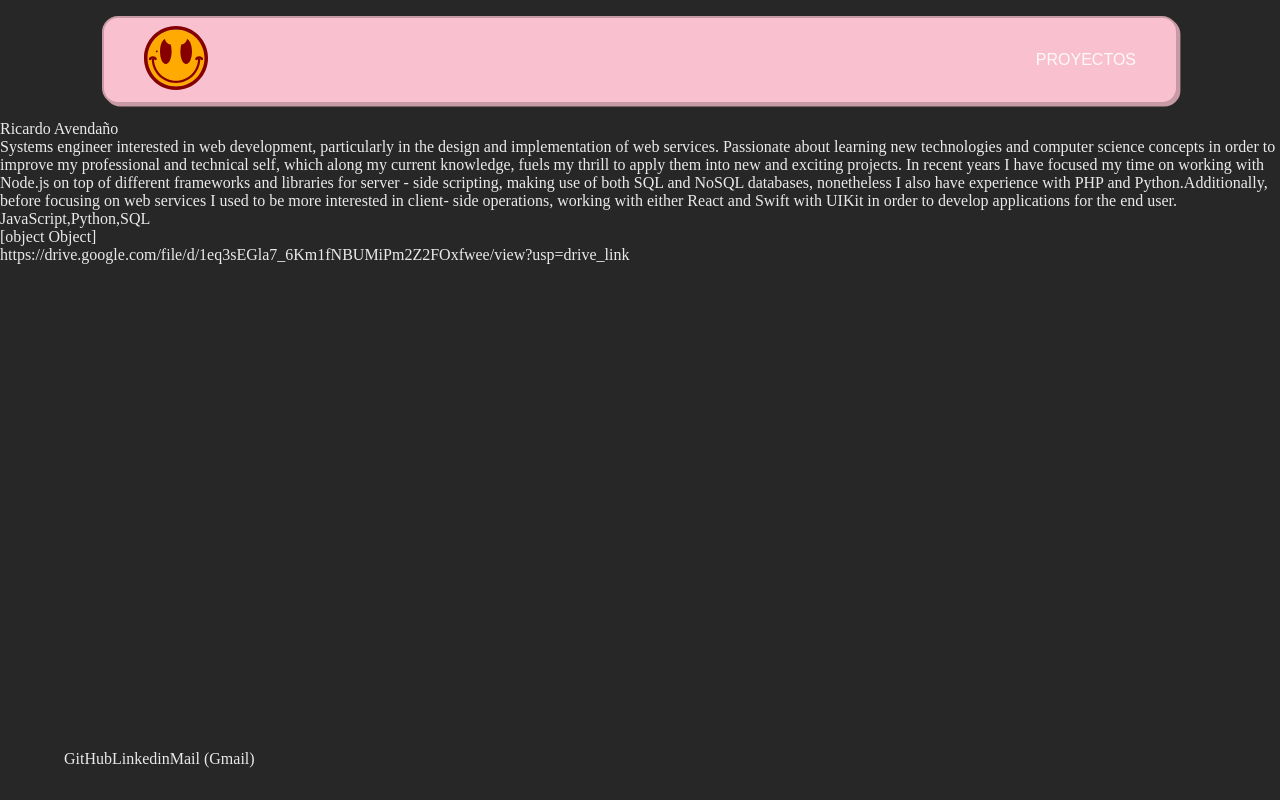
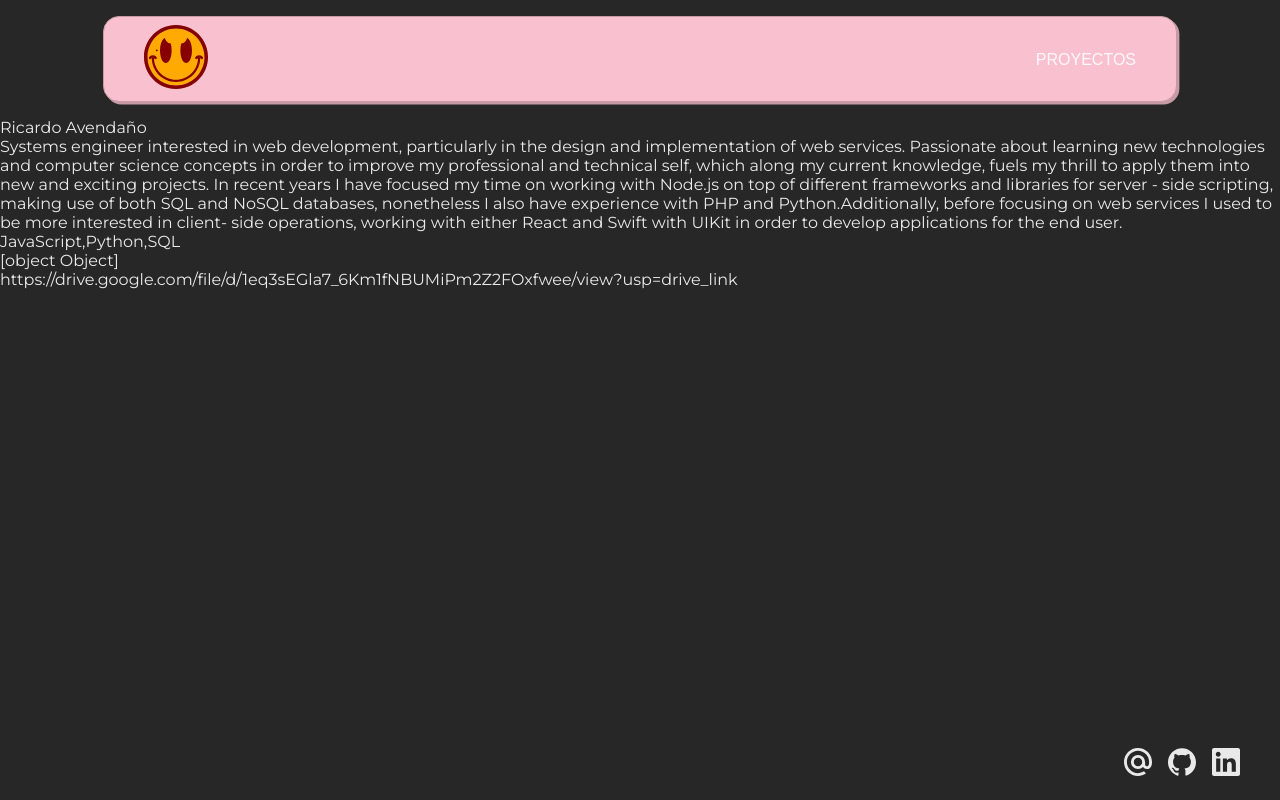
Before and after one commit to chillguire/chillguire.github.io, a React (Vite) app: page / in a window 1280 px wide. Built offline with nearby package versions, Linux system fonts and the light colour scheme; a web font is replaced by a local one.

Commit message:
footer done

```diff
--- a/index.html
+++ b/index.html
@@ -8,6 +8,7 @@
 	<title>Ricardo Avendaño</title>
 	<link rel='preconnect' href='https://fonts.googleapis.com'>
 	<link rel='preconnect' href='https://fonts.gstatic.com' crossorigin>
+	<link href='https://fonts.googleapis.com/css2?family=Montserrat:ital,wght@0,100..900;1,100..900&display=swap' rel='stylesheet'>
 	<link href='https://fonts.googleapis.com/css2?family=Unbounded:wght@200..900&display=swap' rel='stylesheet'>
 </head>
 
--- a/package.json
+++ b/package.json
@@ -12,6 +12,7 @@
 	"dependencies": {
 		"react": "^18.2.0",
 		"react-dom": "^18.2.0",
+		"react-icons": "^5.0.1",
 		"react-router-dom": "^6.22.0"
 	},
 	"devDependencies": {
--- a/src/components/Footer.jsx
+++ b/src/components/Footer.jsx
@@ -1,14 +1,32 @@
+import { Link } from 'react-router-dom';
+import { SiGithub, SiLinkedin, SiMaildotru } from 'react-icons/si';
+import { IconContext } from 'react-icons';
+
 function Footer({ socials = [] }) {
+	const icons = [
+		SiGithub,
+		SiLinkedin,
+		SiMaildotru,
+	]
+
 	return (
 		<footer>
 			<div className='footer'>
-				<ul>
+				<ul className='footer-nav'>
 					{
 						socials.map((link, index) => {
+							const FooterIconComponent = icons.find((icon) => {
+								return icon.name.toLowerCase().includes(link.name.toLowerCase())
+							});
 							return (
 								<li key={index}>
-									{link.social}
-
+									<Link to={link.ref} target='_blank' rel='noopener noreferrer'>
+										<IconContext.Provider
+											value={{ className: 'footer-menu-item', size: '1.75em' }}
+										>
+											<FooterIconComponent />
+										</IconContext.Provider>
+									</Link >
 								</li>
 							)
 						})
--- a/src/consts/socials.js
+++ b/src/consts/socials.js
@@ -1,14 +1,14 @@
 export const socials = [
 	{
-		social: 'GitHub',
-		user: 'chillguire',
+		name: 'Mail',
+		ref: 'mailto:ricardoavendanoet@gmail.com',
 	},
 	{
-		social: 'Linkedin',
-		user: 'chillguire',
+		name: 'GitHub',
+		ref: 'https://github.com/chillguire',
 	},
 	{
-		social: 'Mail (Gmail)',
-		user: 'ricardoavendanoet',
+		name: 'LinkedIn',
+		ref: 'https://linkedin.com/in/chillguire',
 	},
 ];
--- a/src/index.css
+++ b/src/index.css
@@ -3,6 +3,8 @@
 /***********************/
 :root,
 body {
+	font-family: 'Montserrat', sans-serif;
+	font-weight: 400;
 	color: rgba(255, 255, 255, 0.9);
 	background-color: #272727;
 	padding: 0;
@@ -50,7 +52,7 @@ header {
 	margin: auto auto 1em;
 	background-color: rgba(249, 193, 207);
 	box-shadow: 0.15em 0.15em 0 0 #C79AA6;
-	border: #C79AA6 solid 0.15em;
+	border: #C79AA6 solid 0.1em;
 	border-radius: 1em;
 	overflow-x: auto;
 	white-space: nowrap;
@@ -102,9 +104,30 @@ header {
 
 footer {
 	width: 100vw;
+	margin: 1em auto 0 auto;
 }
 
 .footer {
 	display: flex;
-	padding: 1em 1.5em;
+	justify-content: flex-end;
 }
+
+.footer-nav {
+	display: flex;
+	flex-wrap: wrap;
+	margin-right: 2em;
+	margin-left: 2em;
+}
+
+.footer-menu-item {
+	margin: 0.5em;
+	color: rgba(255, 255, 255, 0.9);
+	font-weight: 600;
+	transition: color 0.4s;
+	display: block;
+}
+
+.footer-menu-item:hover {
+	color: #ffaa00;
+	transition: color 0.4s;
+}
```
Also changed, not shown: src/readme.md (deleted), 2 other files (tests, documents, lock files or other folders).
